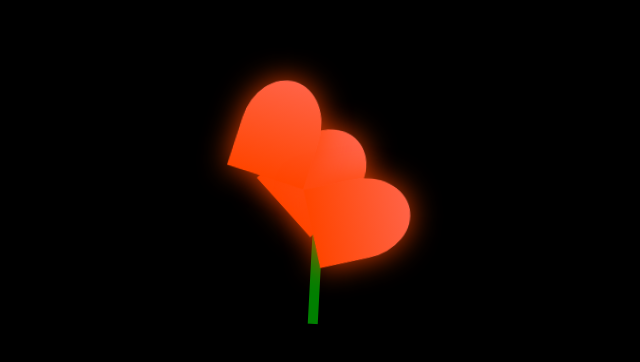
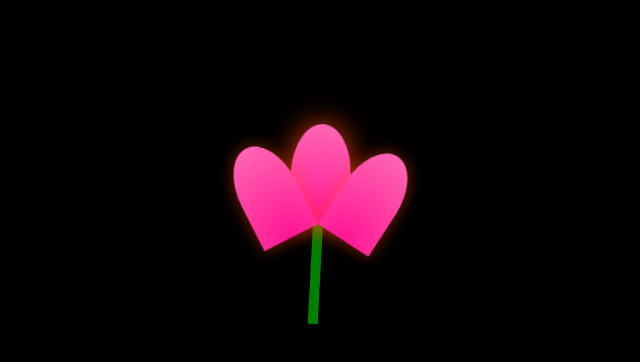
Before and after one commit to shaktisingh5580/tulip, a plain HTML site: page index.html in a window 1280 px wide. Shown: the part 176-538 px from the top of the page, without its empty margins (272-912 px from the left). Drawn offline with Linux system fonts and the light colour scheme.

Commit message:
Update index.html

```diff
--- a/index.html
+++ b/index.html
@@ -21,7 +21,7 @@
             animation: sway 2s infinite alternate;
         }
 
-        .tulip .stem {
+        .stem {
             position: absolute;
             bottom: 0;
             left: 50%;
@@ -31,39 +31,39 @@
             transform: translateX(-50%);
         }
 
-        .tulip .petal {
+        .petal {
             position: absolute;
             bottom: 100px;
             left: 50%;
-            width: 80px;
+            width: 60px;
             height: 100px;
-            background: linear-gradient(to bottom, #ff6347 0%, #ff4500 100%);
+            background: radial-gradient(circle at bottom, #ff1493 0%, #ff69b4 100%);
             border-radius: 50% 50% 0 0;
-            transform: translateX(-50%) rotate(45deg);
-            box-shadow: 0 0 15px rgba(255, 69, 0, 0.5);
+            transform: translateX(-50%);
             animation: glow 1.5s infinite alternate;
         }
 
-        .tulip .petal::before,
-        .tulip .petal::after {
+        .petal::before,
+        .petal::after {
             content: '';
             position: absolute;
-            width: 80px;
+            width: 60px;
             height: 100px;
-            background: linear-gradient(to bottom, #ff6347 0%, #ff4500 100%);
+            background: radial-gradient(circle at bottom, #ff1493 0%, #ff69b4 100%);
             border-radius: 50% 50% 0 0;
             box-shadow: 0 0 15px rgba(255, 69, 0, 0.5);
-            animation: glow 1.5s infinite alternate;
         }
 
-        .tulip .petal::before {
-            left: -60px;
+        .petal::before {
             transform: rotate(-30deg);
+            transform-origin: bottom right;
+            left: -30px;
         }
 
-        .tulip .petal::after {
-            right: -60px;
+        .petal::after {
             transform: rotate(30deg);
+            transform-origin: bottom left;
+            right: -30px;
         }
 
         @keyframes glow {
```
